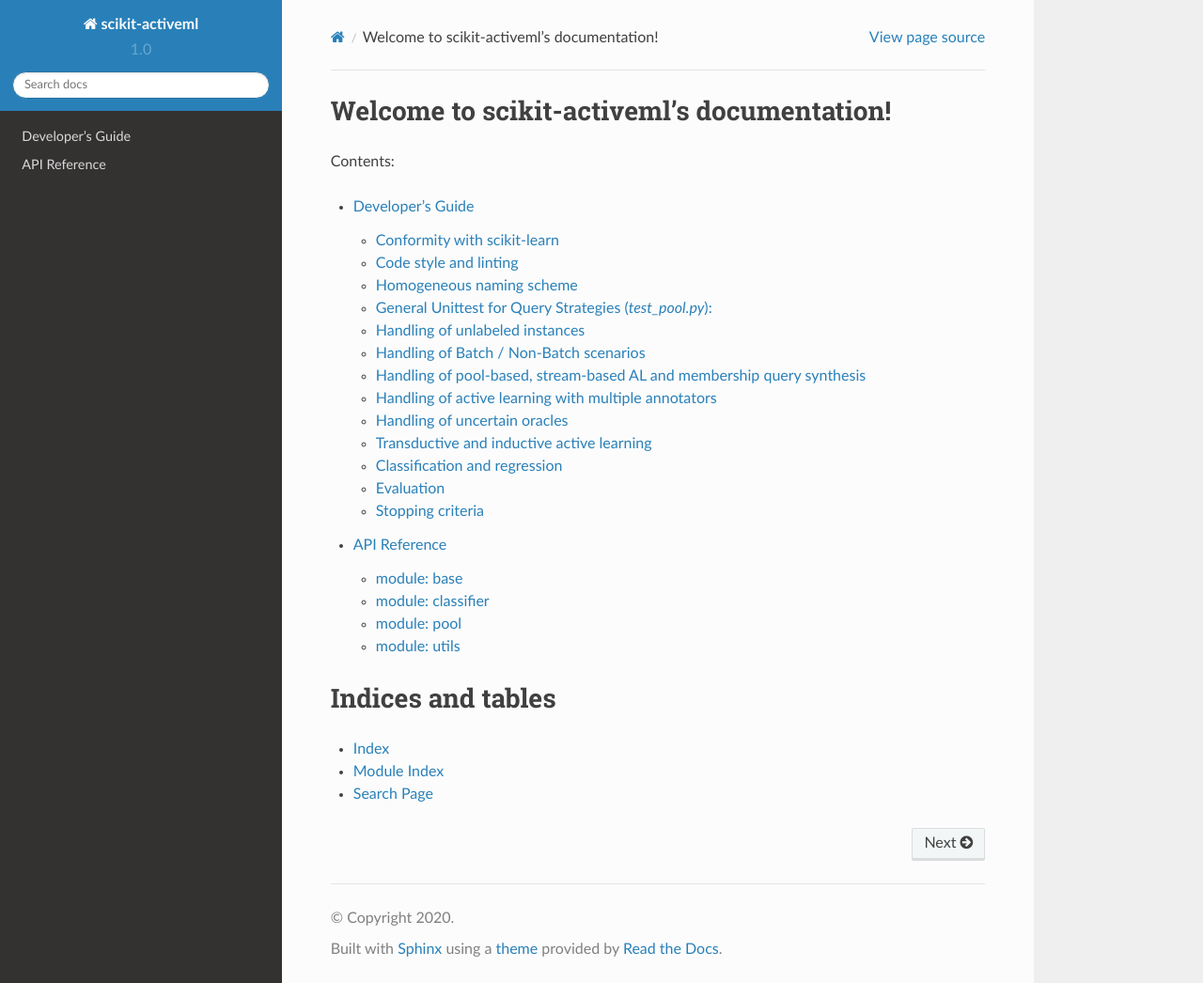
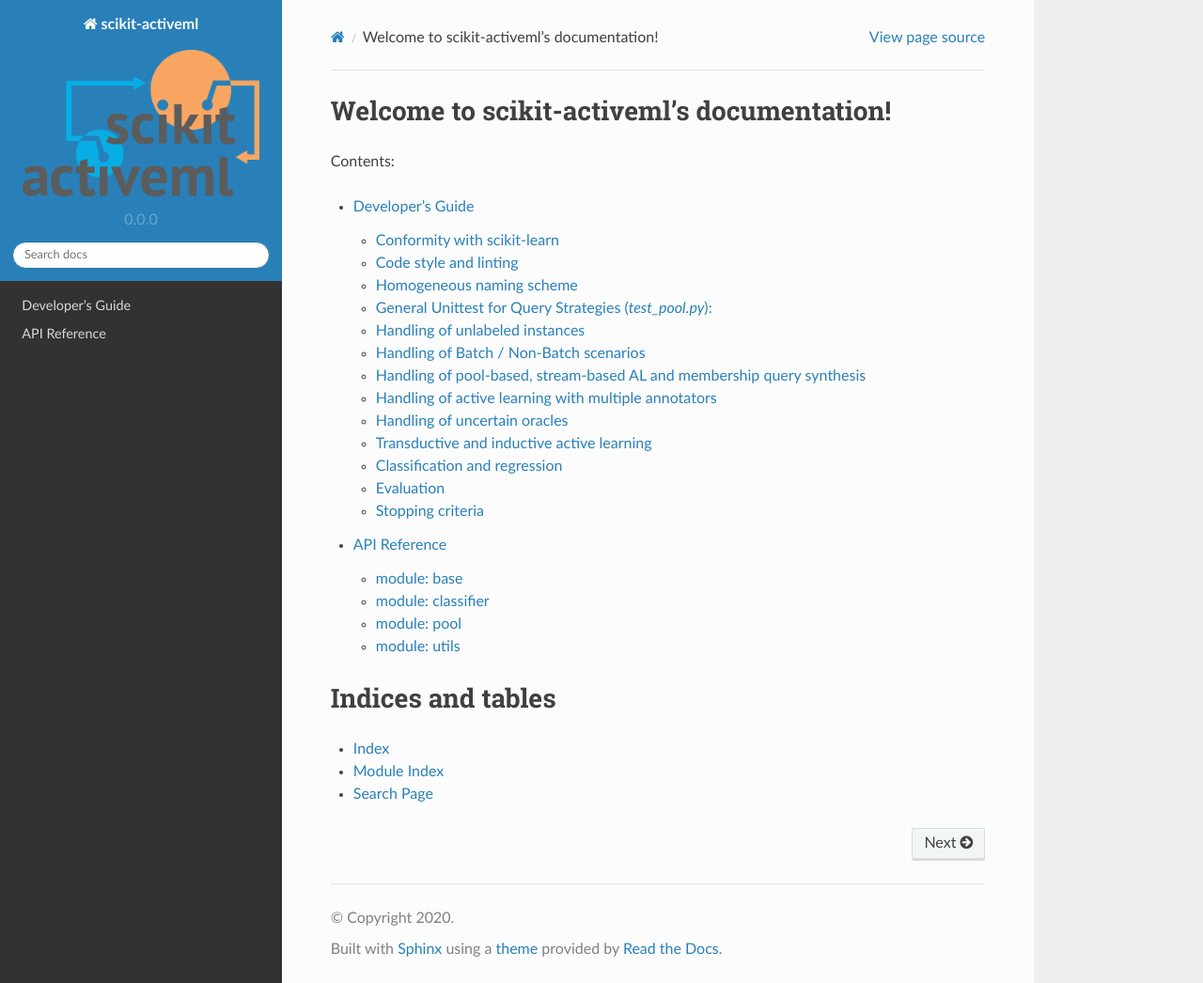
Before and after one commit to scikit-activeml/scikit-activeml, a Sphinx documentation site: the page built from docs/index.rst, in a window 1280 px wide and 1046 px high. Shown: the whole window at 94% size. Built offline with Sphinx 7.4.7 and the Read the Docs theme 2.0.0, drawn with Linux system fonts in a browser that asks for light colours; pages that are not in the unit, such as notebooks, are missing from menus.

Commit message:
Add logo and update release, version in conf.py.

```diff
--- a/docs/conf.py
+++ b/docs/conf.py
@@ -24,9 +24,9 @@
 author = 'Daniel Kottke, Marek Herde, Pham Minh Tuan, Pascal Mergardt, Christoph Sandrock'
 
 # The short X.Y version
-version = '1.0'
+version = '0.0.0'
 # The full version, including alpha/beta/rc tags
-release = '1.0'
+release = '0.0.0'
 
 
 # -- General configuration ---------------------------------------------------
@@ -98,7 +98,7 @@
 #
 html_theme = "sphinx_rtd_theme"
 
-# html_logo = 'ies-logo.png'
+html_logo = 'logos/scikit-activeml-logo.png'
 
 # Theme options are theme-specific and customize the look and feel of a theme
 # further.  For a list of options available for each theme, see the
```
